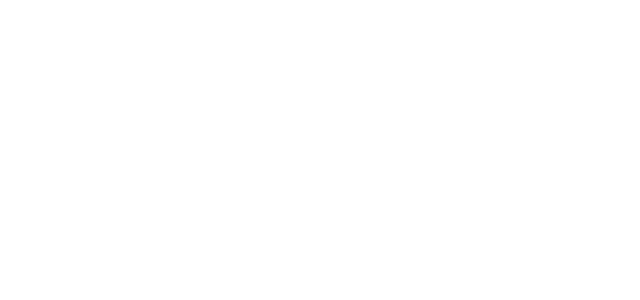
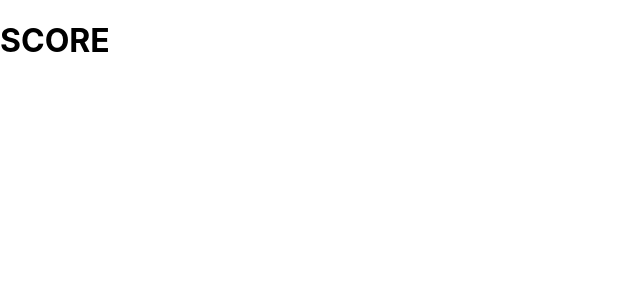
Before and after one commit to MrSamLaw/SCORE, a React (Create React App) app in the folder client/: page / in a window 1280 px wide. Shown: the top 300 px of the page, without its empty margins (0-640 px from the left). Built offline with nearby package versions, Linux system fonts and the light colour scheme.

Commit message:
Add Homepage, rename to .jsx

```diff
--- a/client/src/App.js
+++ b/client/src/App.js
@@ -8,6 +8,7 @@
 import { setContext } from '@apollo/client/link/context';
 import { BrowserRouter as Router, Route } from 'react-router-dom';
 
+import Home from './pages/Home';
 import Login from './pages/Login';
 import Signup from './pages/Signup';
 
@@ -40,6 +41,9 @@
     <ApolloProvider client={client}>
       <Router>
         <div className="container">
+          <Route exact path="/">
+            <Home />
+          </Route>
           <Route exact path="/login">
             <Login />
           </Route>
--- /dev/null
+++ b/client/src/pages/Home.jsx
@@ -0,0 +1,7 @@
+export default function Home() {
+  return (
+    <main>
+      <h1>SCORE</h1>
+    </main>
+  );
+}
```
Also changed, not shown: client/src/pages/Login.jsx (renamed from client/src/pages/Login.js), client/src/pages/Signup.jsx (renamed from client/src/pages/Signup.js).
